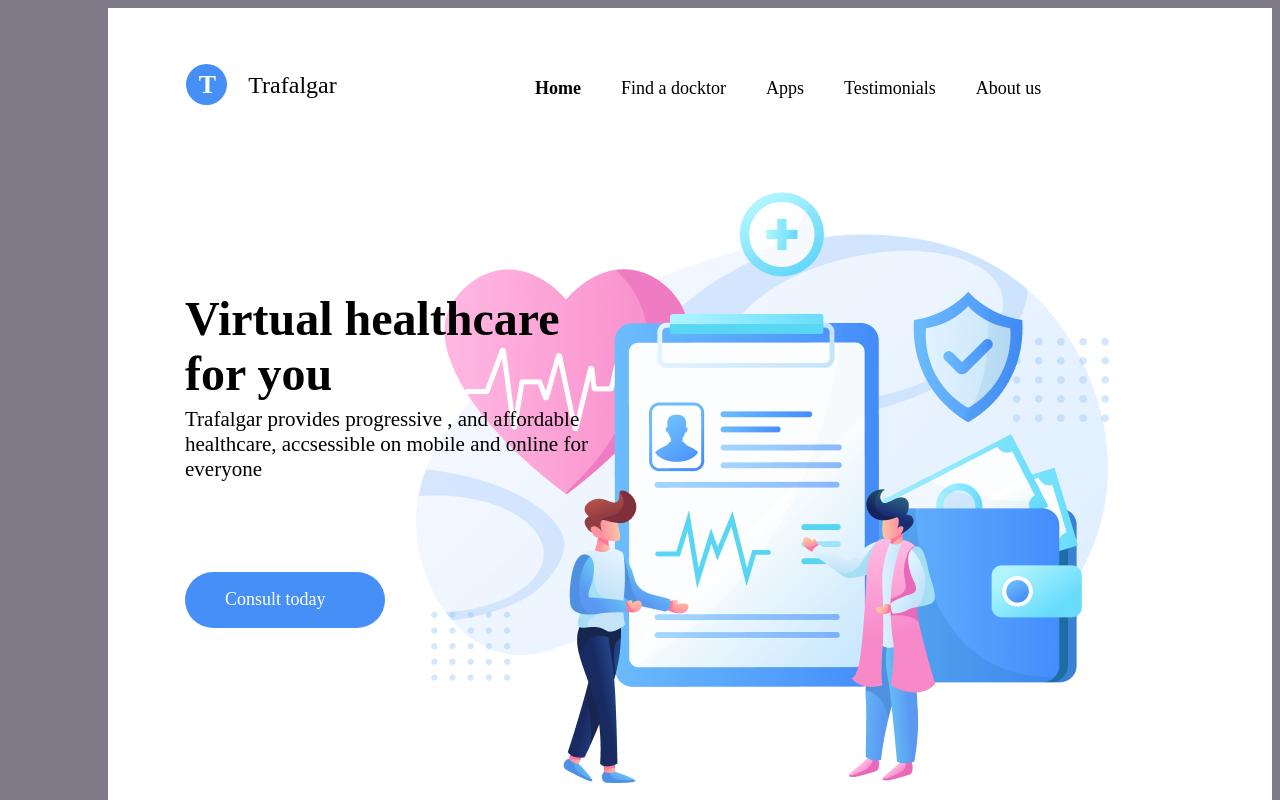
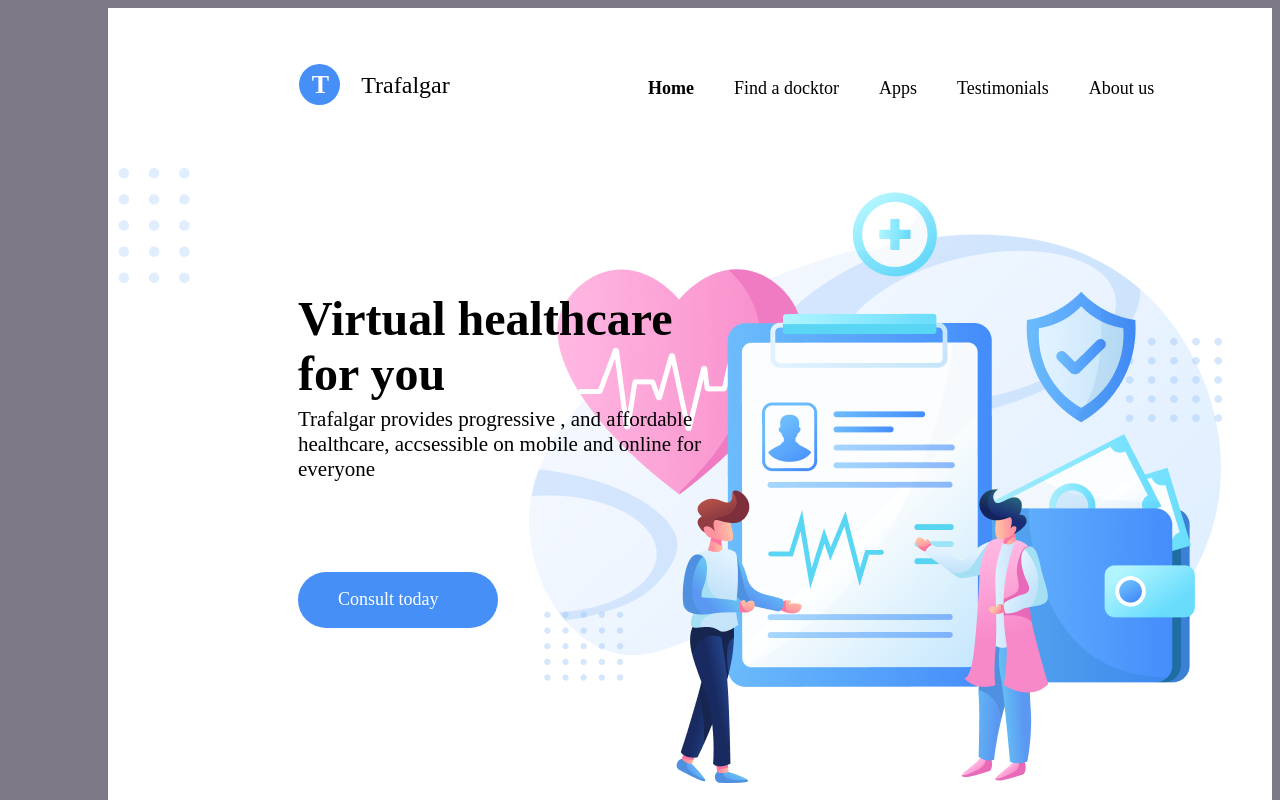
Before and after one commit to EgidijusZarpnickas/Trafalgar, a plain HTML site: page index.html in a window 1280 px wide. Shown: the top 800 px of the page. Drawn offline with Linux system fonts and the light colour scheme.

Commit message:
Add files via upload

```diff
--- a/style.css
+++ b/style.css
@@ -34,7 +34,7 @@ header {
     width: 100%;
     height: 719px;
     top: 56px;
-    right: 163px;
+    left: -50px;
     display: flex;
     position: absolute;
     z-index: 9;
```
